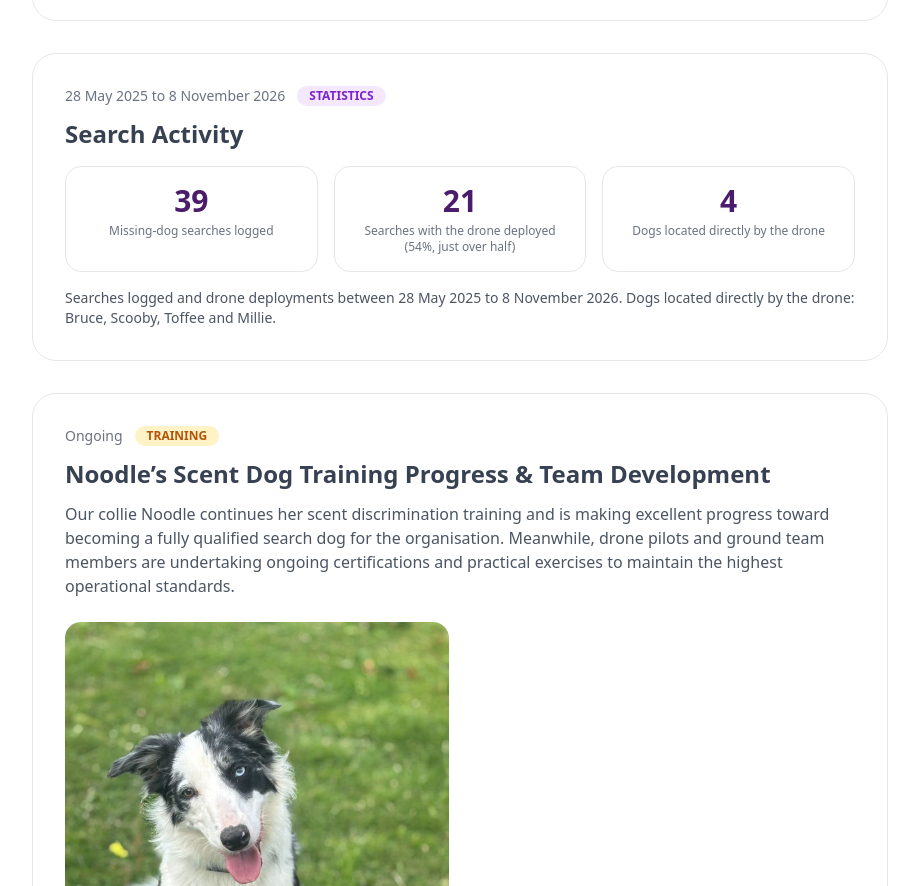
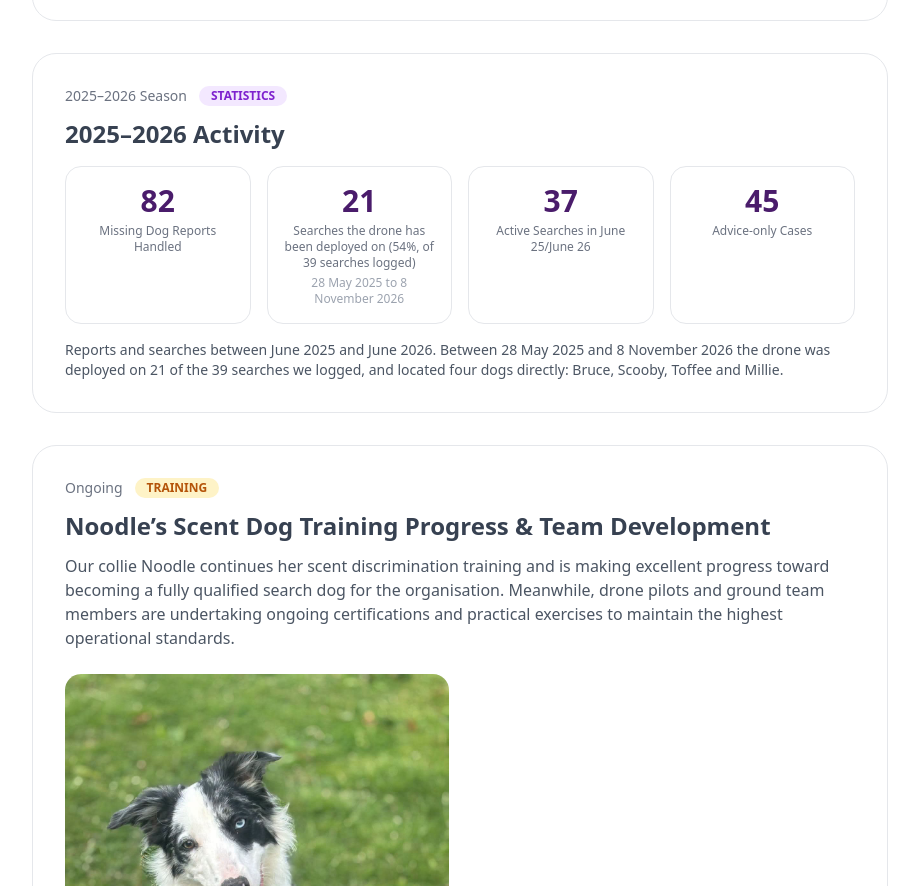
Before and after one commit to kprsaaron-debug/noodlescaninerescue, a plain HTML site: page public/news.html in a window 1280 px wide. Shown: the part 4779-5665 px from the top of the page, without its empty margins (180-1099 px from the left). Drawn offline with nearby package versions, Linux system fonts and the light colour scheme.

Commit message:
Restore overall report/search stats on home, about and news; keep date range beside drone figures only

```diff
--- a/public/news.html
+++ b/public/news.html
@@ -190,25 +190,30 @@
 
             <div class="border border-gray-200 rounded-3xl p-8">
                 <div class="flex items-center gap-x-3 text-sm text-gray-500 mb-3">
-                    <span class="font-medium">28 May 2025 to 8 November 2026</span>
+                    <span class="font-medium">2025–2026 Season</span>
                     <span class="px-3 py-0.5 bg-purple-100 text-purple-700 rounded-full text-xs font-semibold">STATISTICS</span>
                 </div>
-                <h3 class="text-2xl font-semibold mb-3">Search Activity</h3>
-                <div class="grid grid-cols-1 sm:grid-cols-3 gap-4 text-center mt-4">
+                <h3 class="text-2xl font-semibold mb-3">2025–2026 Activity</h3>
+                <div class="grid grid-cols-2 md:grid-cols-4 gap-4 text-center mt-4">
                     <div class="bg-white p-4 rounded-2xl border">
-                        <div class="text-3xl font-semibold text-[#4A1C6B]">39</div>
-                        <div class="text-xs text-gray-500 mt-1">Missing-dog searches logged</div>
+                        <div class="text-3xl font-semibold text-[#4A1C6B]">82</div>
+                        <div class="text-xs text-gray-500 mt-1">Missing Dog Reports Handled</div>
                     </div>
                     <div class="bg-white p-4 rounded-2xl border">
                         <div class="text-3xl font-semibold text-[#4A1C6B]">21</div>
-                        <div class="text-xs text-gray-500 mt-1">Searches with the drone deployed (54%, just over half)</div>
+                        <div class="text-xs text-gray-500 mt-1">Searches the drone has been deployed on (54%, of 39 searches logged)</div>
+                        <div class="text-xs text-gray-400 mt-1">28 May 2025 to 8 November 2026</div>
                     </div>
                     <div class="bg-white p-4 rounded-2xl border">
-                        <div class="text-3xl font-semibold text-[#4A1C6B]">4</div>
-                        <div class="text-xs text-gray-500 mt-1">Dogs located directly by the drone</div>
+                        <div class="text-3xl font-semibold text-[#4A1C6B]">37</div>
+                        <div class="text-xs text-gray-500 mt-1">Active Searches in June 25/June 26</div>
+                    </div>
+                    <div class="bg-white p-4 rounded-2xl border">
+                        <div class="text-3xl font-semibold text-[#4A1C6B]">45</div>
+                        <div class="text-xs text-gray-500 mt-1">Advice-only Cases</div>
                     </div>
                 </div>
-                <p class="mt-4 text-sm text-gray-600">Searches logged and drone deployments between 28 May 2025 to 8 November 2026. Dogs located directly by the drone: Bruce, Scooby, Toffee and Millie.</p>
+                <p class="mt-4 text-sm text-gray-600">Reports and searches between June 2025 and June 2026. Between 28 May 2025 and 8 November 2026 the drone was deployed on 21 of the 39 searches we logged, and located four dogs directly: Bruce, Scooby, Toffee and Millie.</p>
             </div>
 
             <div class="border border-gray-200 rounded-3xl p-8">
```
Also changed, not shown: public/about.html (+1 -1 lines), public/index.html (+2 -3 lines).
